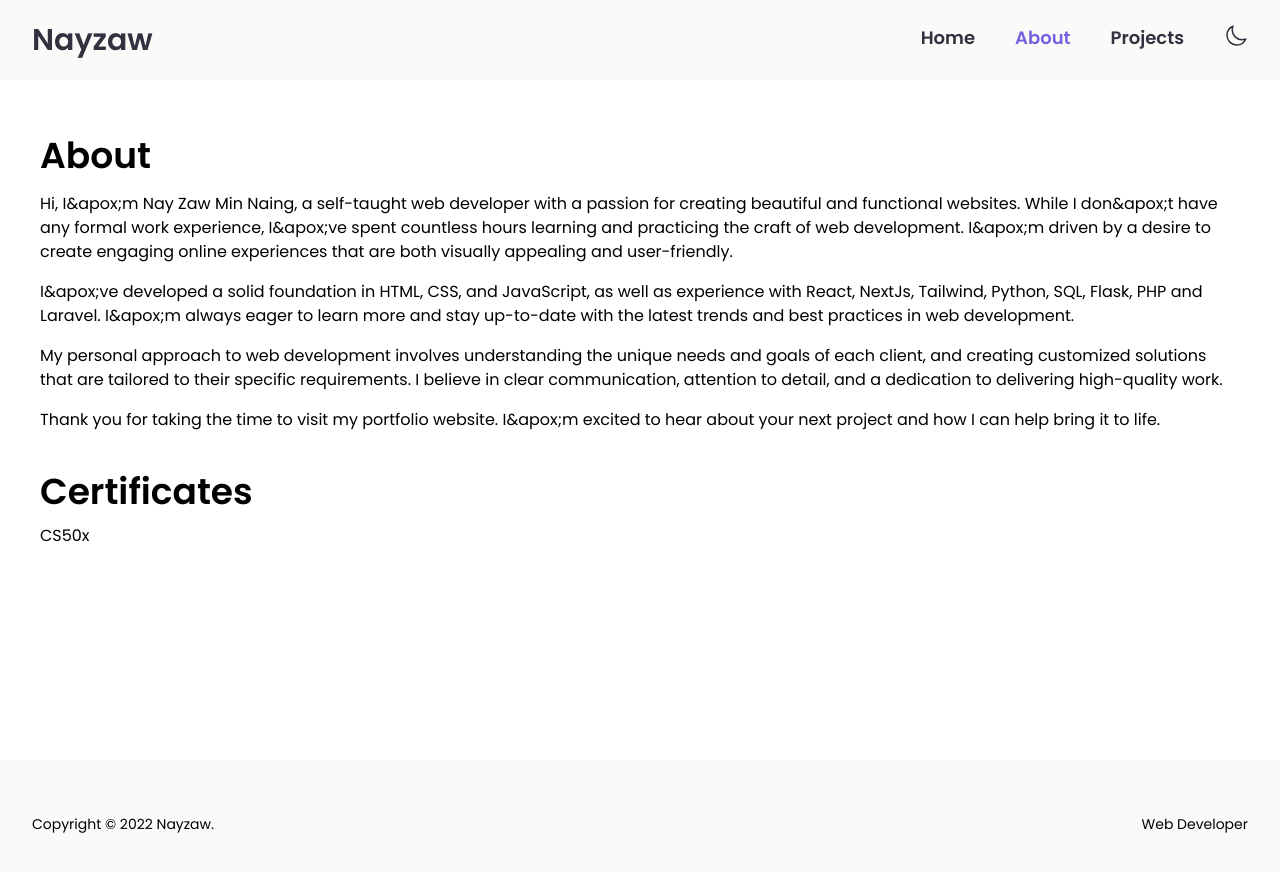
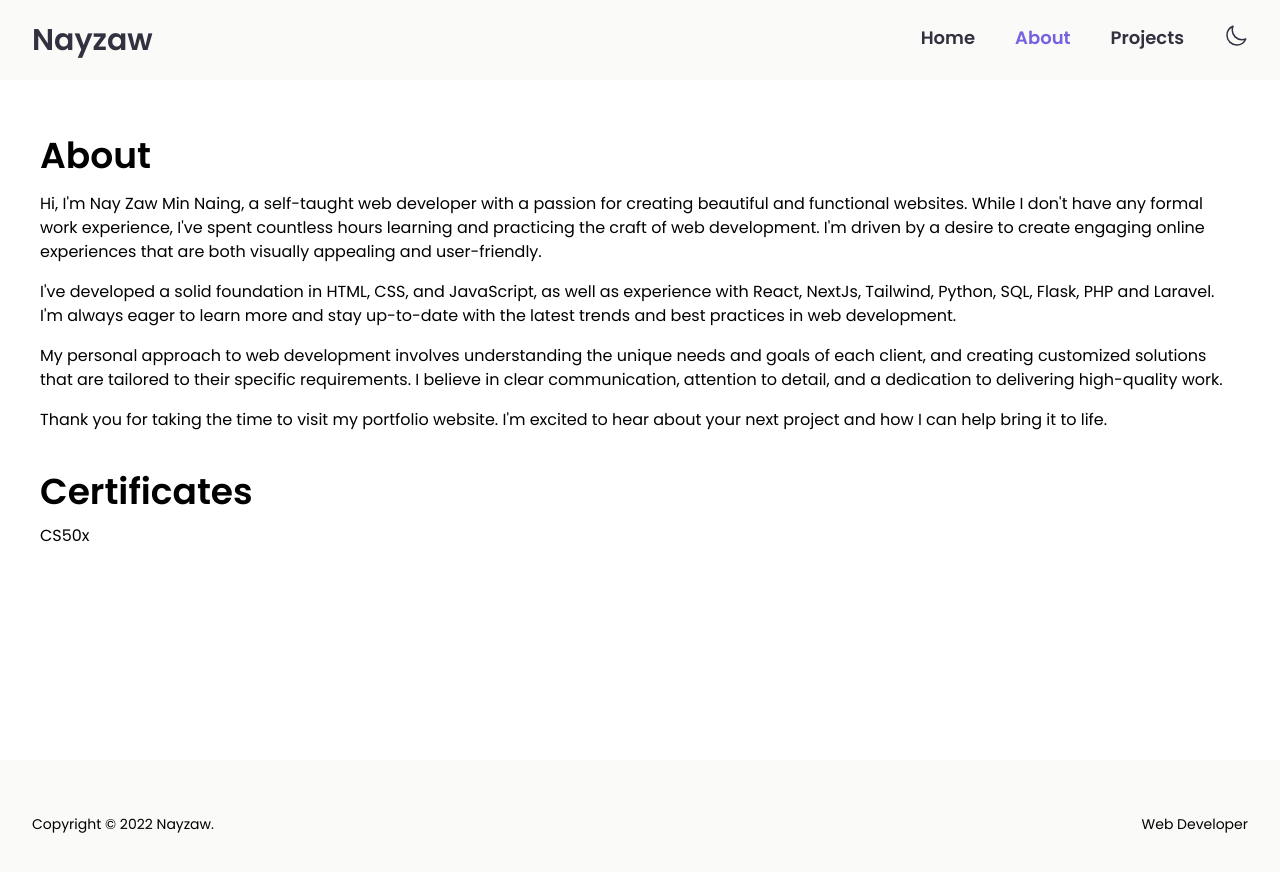
Before and after one commit to ahnge/my-realportfolio, a Next.js app: page /about in a window 1280 px wide. Shown: the top 872 px of the page. Built offline with nearby package versions, Linux system fonts and the light colour scheme.

Commit message:
about 's fixed

```diff
--- a/pages/about.js
+++ b/pages/about.js
@@ -7,17 +7,17 @@ const About = () => {
       <main className="mx-auto text-black p-7 lg:p-10 dark:text-white max-w-7xl lg:pt-14">
         <h1 className="text-2xl font-bold sm:text-3xl lg:text-4xl">About</h1>
         <p className="mt-4">
-          Hi, I&apox;m Nay Zaw Min Naing, a self-taught web developer with a
+          Hi, I&#39;m Nay Zaw Min Naing, a self-taught web developer with a
           passion for creating beautiful and functional websites. While I
-          don&apox;t have any formal work experience, I&apox;ve spent countless
-          hours learning and practicing the craft of web development. I&apox;m
+          don&#39;t have any formal work experience, I&#39;ve spent countless
+          hours learning and practicing the craft of web development. I&#39;m
           driven by a desire to create engaging online experiences that are both
           visually appealing and user-friendly.
         </p>
         <p className="mt-4">
-          I&apox;ve developed a solid foundation in HTML, CSS, and JavaScript,
-          as well as experience with React, NextJs, Tailwind, Python, SQL,
-          Flask, PHP and Laravel. I&apox;m always eager to learn more and stay
+          I&#39;ve developed a solid foundation in HTML, CSS, and JavaScript, as
+          well as experience with React, NextJs, Tailwind, Python, SQL, Flask,
+          PHP and Laravel. I&#39;m always eager to learn more and stay
           up-to-date with the latest trends and best practices in web
           development.
         </p>
@@ -29,7 +29,7 @@ const About = () => {
           delivering high-quality work.
         </p>
         <p className="mt-4">
-          Thank you for taking the time to visit my portfolio website. I&apox;m
+          Thank you for taking the time to visit my portfolio website. I&#39;m
           excited to hear about your next project and how I can help bring it to
           life.
         </p>
```
